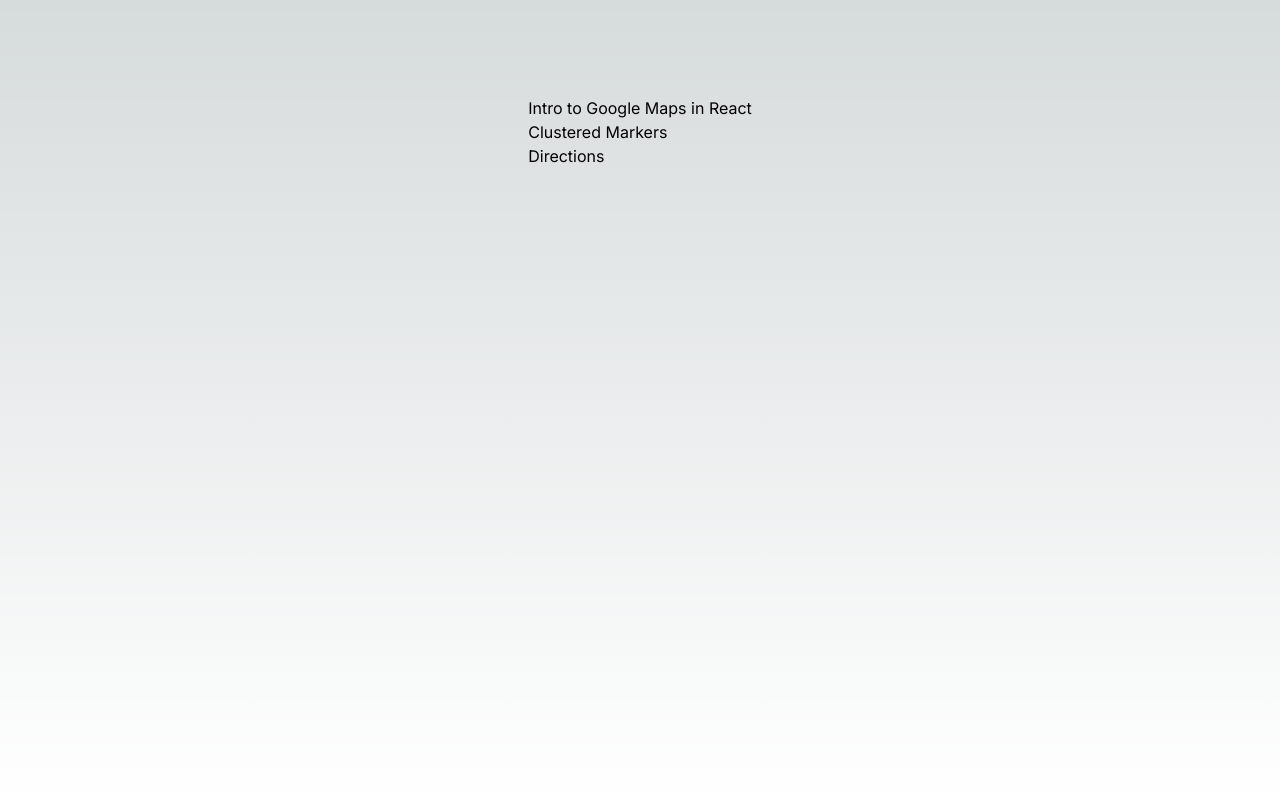
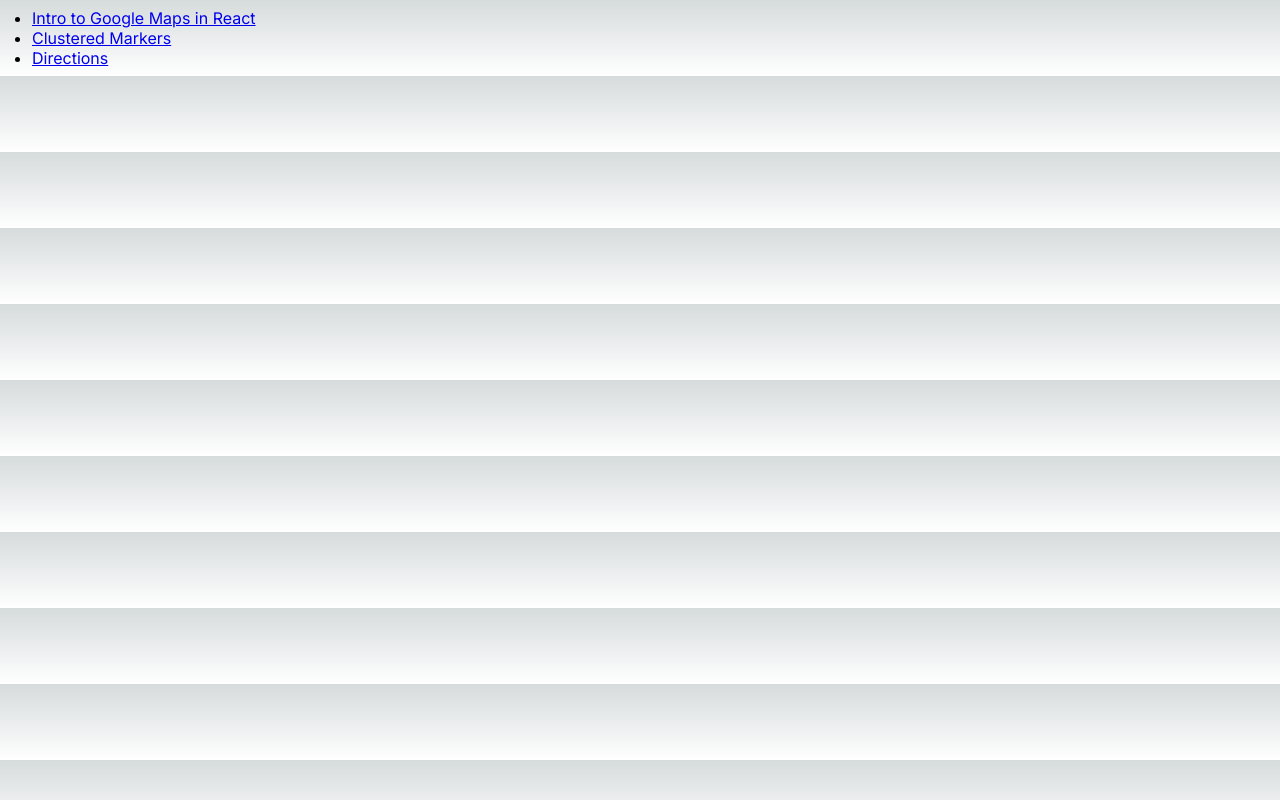
Before and after one commit to leighhalliday/next-google-maps, a Next.js app: page / in a window 1280 px wide. Built offline with nearby package versions, Linux system fonts and the light colour scheme.

Commit message:
Finishing up directions demo

```diff
--- a/postcss.config.js
+++ b/postcss.config.js
@@ -1,6 +1,5 @@
 module.exports = {
   plugins: {
-    tailwindcss: {},
     autoprefixer: {},
   },
-}
+};
--- a/src/app/directions/page.tsx
+++ b/src/app/directions/page.tsx
@@ -1,15 +1,16 @@
 "use client";
 
 import { useEffect, useState } from "react";
-
 import {
   APIProvider,
   Map,
-  useDirectionsService,
+  useMapsLibrary,
+  useMap,
 } from "@vis.gl/react-google-maps";
 
 export default function Intro() {
   const position = { lat: 43.6532, lng: -79.3832 };
+
   return (
     <div style={{ height: "100vh", width: "100%" }}>
       <APIProvider apiKey={process.env.NEXT_PUBLIC_GOOGLE_MAPS_API_KEY}>
@@ -27,68 +28,65 @@ export default function Intro() {
 }
 
 function Directions() {
-  const { renderRoute, setRenderedRouteIndex } = useDirectionsService({
-    renderOnMap: true,
-  });
+  const map = useMap();
+  const routesLibrary = useMapsLibrary("routes");
+  const [directionsService, setDirectionsService] =
+    useState<google.maps.DirectionsService>();
+  const [directionsRenderer, setDirectionsRenderer] =
+    useState<google.maps.DirectionsRenderer>();
   const [routes, setRoutes] = useState<google.maps.DirectionsRoute[]>([]);
   const [routeIndex, setRouteIndex] = useState(0);
   const selected = routes[routeIndex];
   const leg = selected?.legs[0];
 
   useEffect(() => {
-    if (!renderRoute) return;
+    if (!routesLibrary || !map) return;
+    setDirectionsService(new routesLibrary.DirectionsService());
+    setDirectionsRenderer(new routesLibrary.DirectionsRenderer({ map }));
+  }, [routesLibrary, map]);
 
-    renderRoute({
-      origin: "100 Front St, Toronto, ON",
-      destination: "500 College St, Toronto, ON",
+  useEffect(() => {
+    if (!directionsService || !directionsRenderer) return;
+
+    directionsService
+      .route({
+        origin: "100 Front St, Toronto ON",
+        destination: "500 College St, Toronto ON",
         travelMode: google.maps.TravelMode.DRIVING,
         provideRouteAlternatives: true,
-    }).then((response) => {
+      })
+      .then((response) => {
+        directionsRenderer.setDirections(response);
         setRoutes(response.routes);
       });
-  }, []);
+  }, [directionsService, directionsRenderer]);
+
+  useEffect(() => {
+    if (!directionsRenderer) return;
+    directionsRenderer.setRouteIndex(routeIndex);
+  }, [routeIndex, directionsRenderer]);
+
+  if (!leg) return null;
 
   return (
-    <>
-      {leg && (
     <div className="directions">
       <h2>{selected.summary}</h2>
       <p>
         {leg.start_address.split(",")[0]} to {leg.end_address.split(",")[0]}
       </p>
-          <p>
-            <small>Distance: {leg.distance?.text}</small>
-          </p>
-          <p>
-            <small>Duration: {leg.duration?.text}</small>
-          </p>
+      <p>Distance: {leg.distance?.text}</p>
+      <p>Duration: {leg.duration?.text}</p>
 
-          {routes.length > 0 && (
-            <>
       <h2>Other Routes</h2>
       <ul>
         {routes.map((route, index) => (
           <li key={route.summary}>
-                    <button
-                      className="btn-route"
-                      onClick={() => {
-                        setRouteIndex(index);
-                        setRenderedRouteIndex?.(index);
-                      }}
-                    >
-                      {index === routeIndex ? (
-                        <strong>{route.summary}</strong>
-                      ) : (
-                        route.summary
-                      )}
+            <button onClick={() => setRouteIndex(index)}>
+              {route.summary}
             </button>
           </li>
         ))}
       </ul>
-            </>
-          )}
     </div>
-      )}
-    </>
   );
 }
--- a/src/app/globals.css
+++ b/src/app/globals.css
@@ -1,6 +1,6 @@
-@tailwind base;
+/* @tailwind base;
 @tailwind components;
-@tailwind utilities;
+@tailwind utilities; */
 
 :root {
   --foreground-rgb: 0, 0, 0;
@@ -17,6 +17,9 @@
 }
 
 body {
+  font-size: 16px;
+  font-family: -apple-system, BlinkMacSystemFont, "Segoe UI", Roboto, Helvetica,
+    Arial, sans-serif, "Apple Color Emoji", "Segoe UI Emoji", "Segoe UI Symbol";
   color: rgb(var(--foreground-rgb));
   background: linear-gradient(
       to bottom,
@@ -31,17 +34,44 @@ div[aria-label="Map"] div[role="dialog"] {
 }
 
 h1 {
-  @apply pt-4 text-xl;
+  padding: 0.25rem 0px;
+  font-size: 1.5rem;
 }
 
 h2 {
-  @apply pt-4 text-xl;
+  padding: 0.25rem 0px;
+  font-size: 1.25rem;
+}
+
+p {
+  font-size: 0.8rem;
+  padding: 0px;
+  padding-bottom: 0.25rem;
+  margin: 0px;
 }
 
 .directions {
-  @apply absolute w-80 right-0 top-0 p-4 pt-0 m-4 bg-slate-900 text-white rounded;
+  position: absolute;
+  width: 275px;
+  top: 0px;
+  right: 0px;
+  padding: 1.25rem;
+  padding-top: 0px;
+  margin: 0.25rem;
+  color: white;
+  background-color: #2d3748;
+  border-radius: 0.25rem;
 }
 
-.btn-route {
-  @apply text-yellow-100;
+ul {
+  padding: 0px;
+  padding-left: 1.5rem;
+  margin: 0px;
 }
+
+li button {
+  color: #f6e05e;
+  background: none;
+  border: none;
+  cursor: pointer;
+}
--- a/tailwind.config.ts
+++ /dev/null
@@ -1,20 +0,0 @@
-import type { Config } from 'tailwindcss'
-
-const config: Config = {
-  content: [
-    './src/pages/**/*.{js,ts,jsx,tsx,mdx}',
-    './src/components/**/*.{js,ts,jsx,tsx,mdx}',
-    './src/app/**/*.{js,ts,jsx,tsx,mdx}',
-  ],
-  theme: {
-    extend: {
-      backgroundImage: {
-        'gradient-radial': 'radial-gradient(var(--tw-gradient-stops))',
-        'gradient-conic':
-          'conic-gradient(from 180deg at 50% 50%, var(--tw-gradient-stops))',
-      },
-    },
-  },
-  plugins: [],
-}
-export default config
```
Also changed, not shown: package.json (+4 -5 lines), 1 other file (tests, documents, lock files or other folders). Lines whose indentation alone changed are shown as unchanged.
